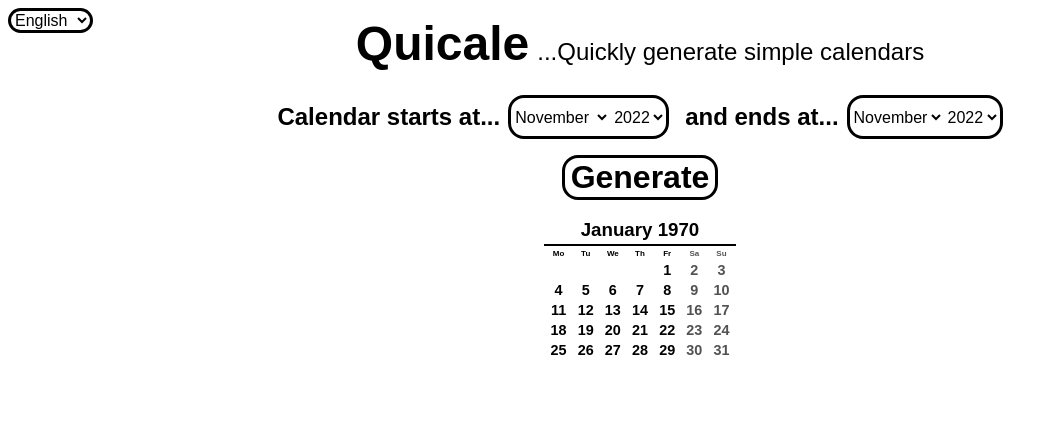
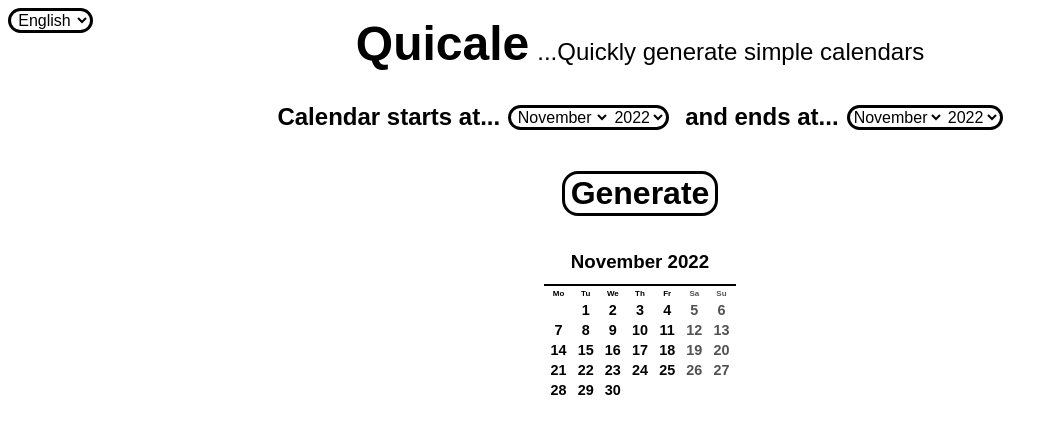
Before and after one commit to OsiPog/quicale, a plain HTML site: page index.html in a window 1280 px wide. Both pictures are taken after a click on the button "Generate". Shown: the whole page, without its empty margins (0-1058 px from the left). Drawn offline with Linux system fonts and the light colour scheme.

Commit message:
Added core generator functionality

```diff
--- a/index.html
+++ b/index.html
@@ -30,9 +30,9 @@
         <input class="important-button" type="button" value="Generate"/>
 
         <div class="calendar">
-            <div class="month">
+            <div class="month" id="dummy" hidden>
                 <h3>January 1970</h3>
-                <table class="week">
+                <table class="weeks">
                     <tr>
                         <th>Mo</th>
                         <th>Tu</th>
@@ -87,7 +87,7 @@
                         <td>30</td>
                         <td>31</td>
                     </tr>
-                </div>
+                </table>
             </div>
         </div>
     </div>
@@ -99,6 +99,7 @@
     </div>
         <script src="js/lang.js"></script>
         <script src="js/selection.js"></script>
+        <script src="js/generator.js"></script>
         <script src="js/main.js"></script>
   </body>
 </html>
--- /dev/null
+++ b/js/generator.js
@@ -0,0 +1,74 @@
+const generateCalendar = () => {
+    const start_year = Number(div_starts_at.children[1].value);
+    const start_month = Number(div_starts_at.children[0].value);
+
+    const end_year = Number(div_ends_at.children[1].value);
+    const end_month = Number(div_ends_at.children[0].value);
+
+    // clear previous month entries in the calendar div
+    div_calendar.innerHTML = "";
+
+    // Going through every month in the selected time span
+    for(let year=start_year;year<=end_year;year++) {
+        for(let month=-1;month<12;month++) {
+            // If its in the first year, it has to be started at the month
+            // specified. Not at 0
+            if ((year === start_year) && (month === -1)) {
+                month = start_month;
+            }
+            // The -1 is needed to truly identify the start of the loop
+            // (0 could also just be the start month)
+            if (month === -1) {
+                continue;
+            }
+
+            // heading
+            const div_month = document.createElement("div");
+            div_month.className = "month";
+            div_calendar.append(div_month)
+
+            const h3 = document.createElement("h3");
+            h3.innerText = `${getLangStr("month")[month]} ${year}`;
+            div_month.appendChild(h3)
+
+            //generating the table
+            const table = document.createElement("table");
+            table.className = "weeks";
+            div_month.appendChild(table);
+
+            // Getting the amount the first day of the month is offset in the
+            // first week in the month.
+            let day_of_month = 2-(new Date(year, month, 1).getDay());
+            const last_day = new Date(year, month + 1, 0).getDate()
+
+            // Row by row
+            for(let r=0;r<6;r++) {
+                const tr = document.createElement("tr");
+                for(let i=0;i<7;i++) {
+                    // That would be the table headings
+                    if(r === 0) {
+                        const th = document.createElement("th");
+                        th.innerText = getLangStr("day")[i];
+                        tr.appendChild(th)
+                        continue
+                    }
+
+                    // Normal day
+                    const td = document.createElement("td");
+                    if((day_of_month > 0) && (day_of_month <= last_day)) {
+                        td.innerText = day_of_month;
+                    }
+                    tr.appendChild(td)
+
+                    day_of_month++;
+                }
+                // Adding the row to the table
+                table.appendChild(tr)
+            }
+
+
+            if ((month === end_month) && (year === end_year))
+                break;
+        }
+    }
+}
--- a/js/main.js
+++ b/js/main.js
@@ -7,6 +7,8 @@ const div_ends_at = document.querySelector(
                             "div.selection>div.selection-box#ends-at-box")
 const select_language = document.querySelector("#language-box>select");
 const input_generate_button = document.querySelector("input.important-button");
+
+input_generate_button.addEventListener("click", generateCalendar)
 
 // Adding available languages into the selectable
 for(let language in lang) {
@@ -28,7 +30,11 @@ select_language.addEventListener("change", () => {
 
     input_generate_button.value = getLangStr("generate");
 
-    // generateCalendar()
+    // Updating month strings
+    updateSelect(div_ends_at, div_starts_at, 1)
+
+    // Regenerate the calendar with the new names
+    generateCalendar()
 })
 
 // These functions makes sure that the user won't be able to select a starts at
--- a/style.css
+++ b/style.css
@@ -3,6 +3,9 @@
     font-size: 16px;
 }
 
+[hidden] {
+    display: none !important;
+}
 
 h1 {
     font-size: 3rem;
@@ -52,6 +55,9 @@ h1 {
     flex-direction: row;
 
     width: min-content;
+    height: min-content;
+
+    align-self: center;
 }
     .selection-box select {
         margin: 0rem;
@@ -59,11 +65,14 @@ h1 {
         border: none;
 
         font-size: 1rem;
+        text-align: center;
     }
 
 .important-button {
     font-size: 2rem;
     font-weight: bold;
+
+    cursor: pointer;
 
     background-color: #00000000;
     align-self: center;
@@ -73,6 +82,8 @@ h1 {
     border-radius: 1rem;
     border-color: #000000;
     border-width: 0.2rem;
+
+    margin: 1rem;
 }
 .important-button:active {
     box-shadow: 0 0 0.2rem 0.1rem;
@@ -95,21 +106,22 @@ h1 {
         margin: 0.2rem
 
     }
-        .calendar .month .week {
+        .calendar .month .weeks {
             border-top: 0.15rem solid #000000;
             width: 12rem;
+            margin: 0.5rem;
         }
-        .calendar .month .week th {
+        .calendar .month .weeks th {
             font-size: 0.5rem;
         }
-        .calendar .month .week td {
+        .calendar .month .weeks td {
             text-align: center;
             font-size: 0.9rem;
             font-weight: bold;
         }
-        .calendar .month .week td:nth-last-child(1),
-        .calendar .month .week td:nth-last-child(2),
-        .calendar .month .week th:nth-last-child(1),
-        .calendar .month .week th:nth-last-child(2) {
+        .calendar .month .weeks td:nth-last-child(1),
+        .calendar .month .weeks td:nth-last-child(2),
+        .calendar .month .weeks th:nth-last-child(1),
+        .calendar .month .weeks th:nth-last-child(2) {
             color: #525252
         }
```
